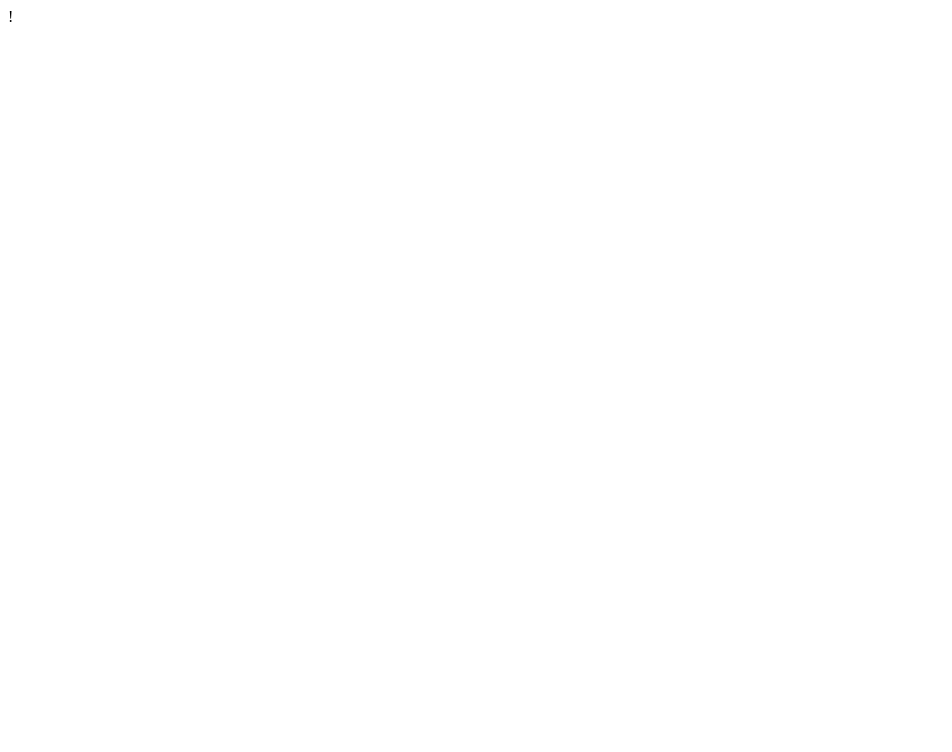
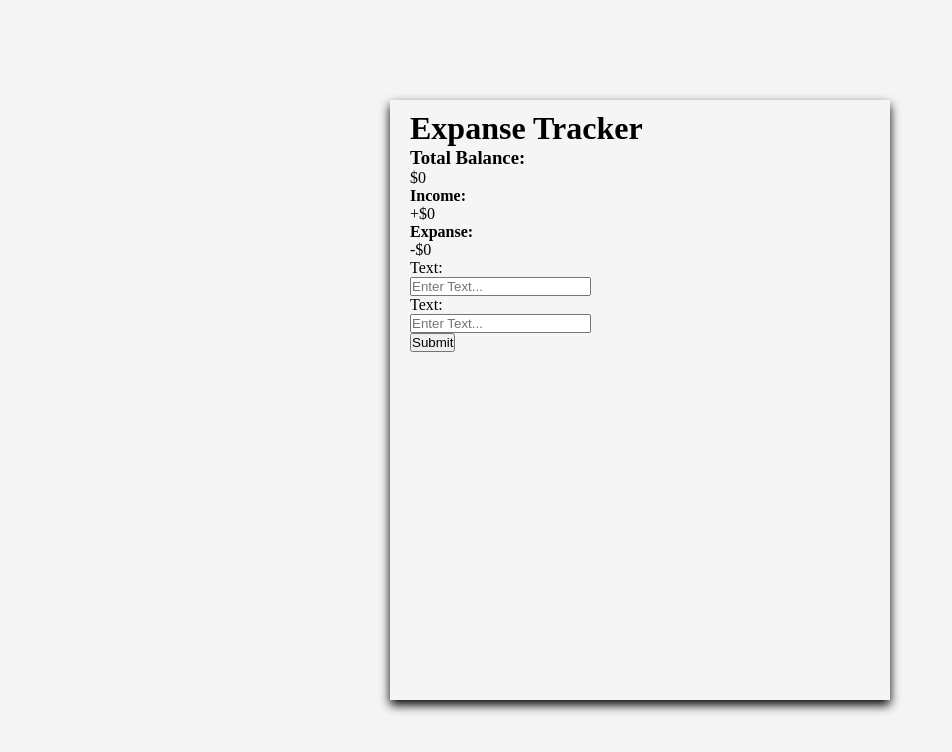
Before and after one commit to sm810403/expanseTracker, a plain HTML site: page index.html in a window 1280 px wide. Shown: the whole page, without its empty margins (0-952 px from the left). Drawn offline with Linux system fonts and the light colour scheme.

Commit message:
1st commit
setup html

```diff
--- a/app.js
+++ b/app.js
@@ -0,0 +1,2 @@
+const totalBalance = document.querySelector('.total');
+const
--- a/index.html
+++ b/index.html
@@ -1 +1,38 @@
-!
+<!DOCTYPE html>
+<html lang="en">
+<head>
+    <meta charset="UTF-8">
+    <meta name="viewport" content="width=device-width, initial-scale=1.0">
+    <title>Document</title>
+    <link rel="stylesheet" href="style.css">
+</head>
+<body>
+    <div class="wrapper">
+        <div class="container">
+            <h1>Expanse Tracker</h1>
+            <div class="balance">
+                <h3>Total Balance:</h3>
+                <div class="total">$0</div>
+            </div>
+            <div class="box">
+                <div class="plus">
+                    <h4>Income:</h4>
+                    <div class="plusMoney">+$0</div>
+                </div>
+                <div class="minus">
+                    <h4>Expanse:</h4>
+                    <div class="minusMoney">-$0</div>
+                </div>
+            </div>
+            <form action="#" method="post">
+                <label for="text">Text:</label>
+                <input type="text" id="text" placeholder="Enter Text...">
+                <label for="number">Text:</label>
+                <input type="number" id="number" placeholder="Enter Text...">
+                <button class="btn">Submit</button>
+            </form>
+        </div>
+    </div>
+   <script src="app.js"></script>
+</body>
+</html>
--- a/style.css
+++ b/style.css
@@ -0,0 +1,31 @@
+*{
+    padding: 0;
+    margin: 0;
+    box-sizing: border-box;
+}
+body{
+    width: 100%;
+    height: 100vh;
+    overflow: hidden;
+}
+.wrapper{
+    width: 100%;
+    height: 100%;
+    background-color: whitesmoke;
+    display: flex;
+    justify-content: center;
+    align-items: center;
+}
+.container{
+    box-shadow: 0 5px 10px black;
+    width: 500px;
+    height: 600px;
+    padding: 10px 20px;
+}
+
+
+
+
+input, label{
+    display: block;
+}
```
